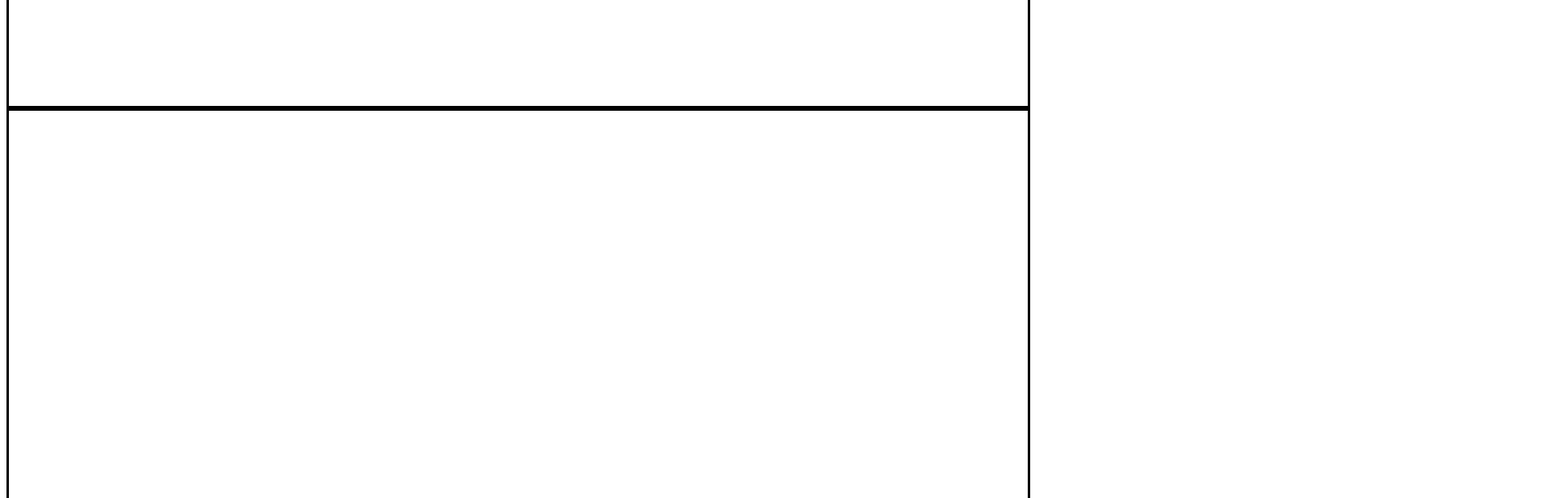
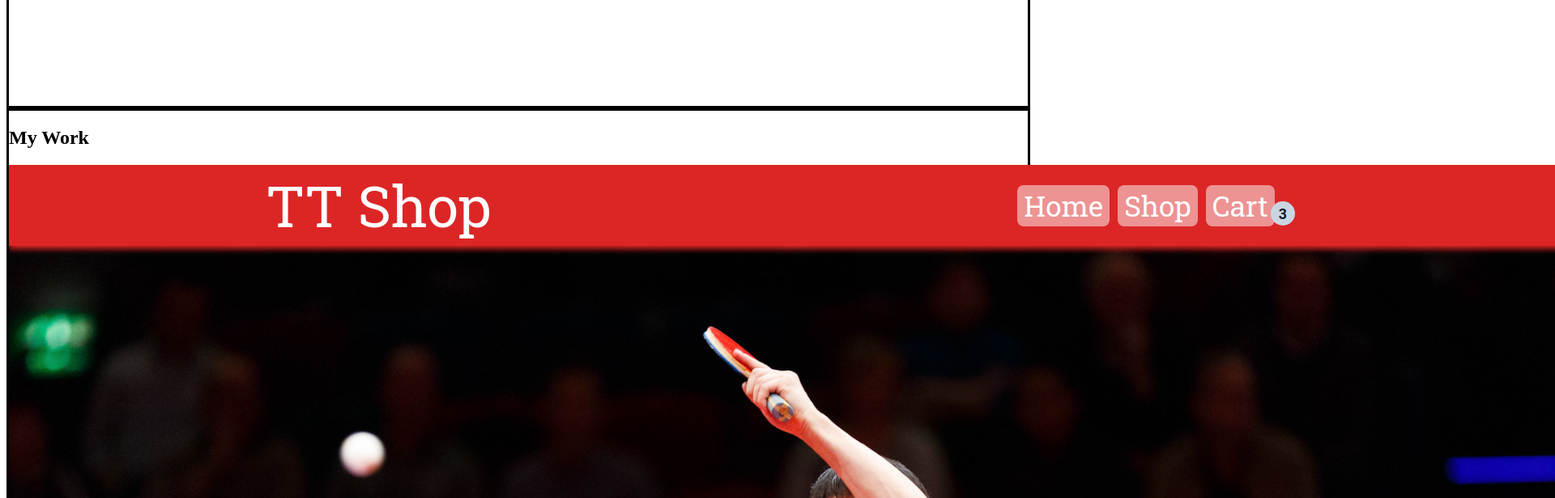
Before and after one commit to OmarNaguib/Portfolio, a React (Vite) app: page / in a window 1280 px wide. Shown: the part 520-1136 px from the top of the page at 81% size, 1920 px wide, since content can reach past the window. Built offline with nearby package versions, Linux system fonts and the light colour scheme.

Commit message:
Add projects content

```diff
--- a/src/components/Projects.jsx
+++ b/src/components/Projects.jsx
@@ -1,3 +1,27 @@
+import data from "../assets/data";
+
 export default function Projects() {
-  return <div></div>;
+  const projects = data.map((dataItem) => {
+    return (
+      <div key={dataItem.name} className="project">
+        <img src={dataItem.screenshot} alt={dataItem.name + " screenshot"} />
+        <div>
+          <h2>{dataItem.name}</h2>
+          <a href={dataItem.repo} target="_blank" rel="noreferrer">
+            repo
+          </a>
+          <a href={dataItem.live} target="_blank" rel="noreferrer">
+            live
+          </a>
+          <p>{dataItem.description}</p>
+        </div>
+      </div>
+    );
+  });
+  return (
+    <section>
+      <h1>My Work</h1>
+      <div className="projects">{projects}</div>
+    </section>
+  );
 }
```
